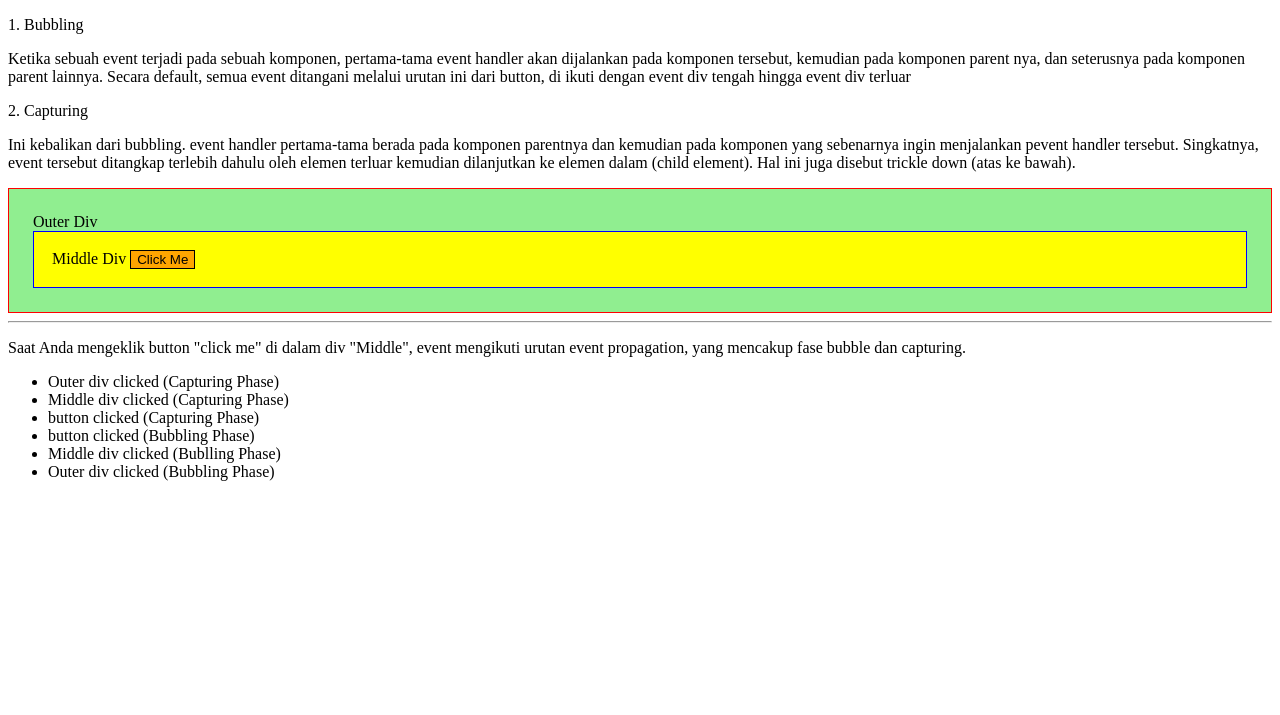
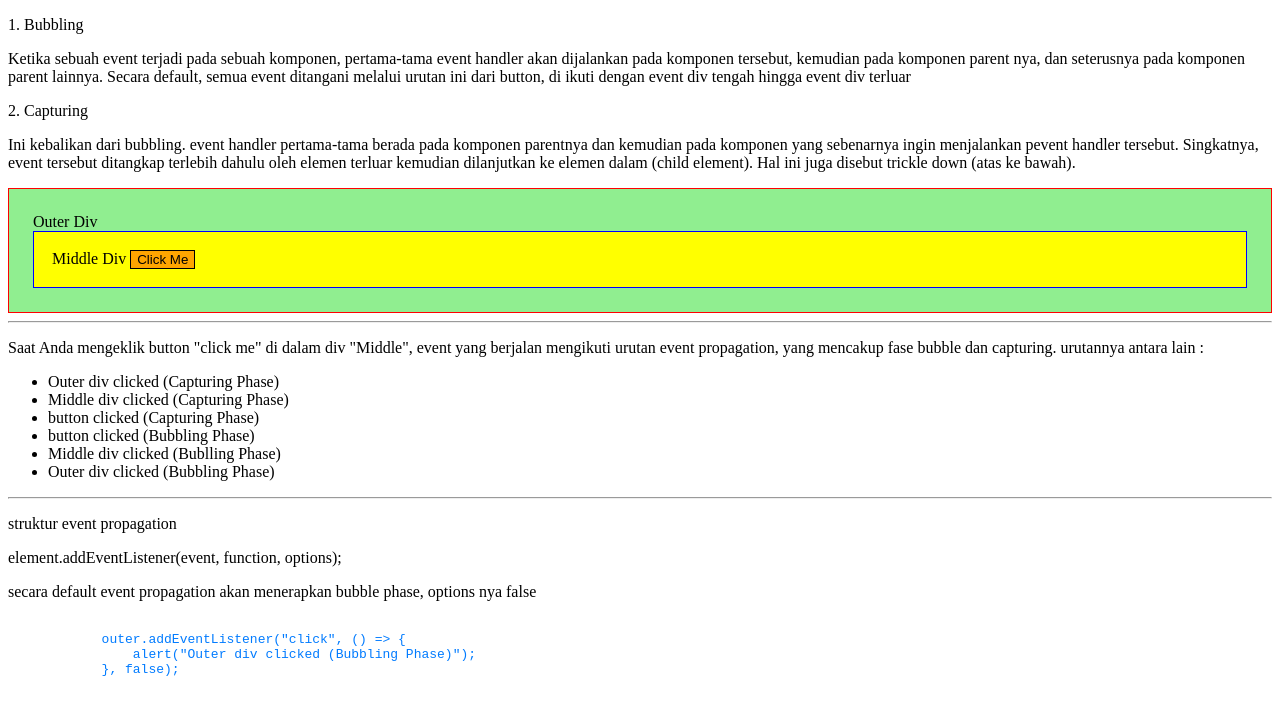
Before and after one commit to Kelompok-4-DTS3/DOM-EVENT, a plain HTML site: page index.html in a window 1280 px wide. Shown: the part 105-820 px from the top of the page. Drawn offline with Linux system fonts and the light colour scheme.

Commit message:
event propagation

```diff
--- a/index.html
+++ b/index.html
@@ -52,8 +52,7 @@
 
     <div>
         <p>
-            Saat Anda mengeklik button "click me" di dalam div "Middle", event mengikuti urutan
-            event propagation, yang mencakup fase bubble dan capturing.
+            Saat Anda mengeklik button "click me" di dalam div "Middle", event yang berjalan mengikuti urutan event propagation, yang mencakup fase bubble dan capturing. urutannya antara lain :
         </p>
         <ul>
             <li>
@@ -75,6 +74,20 @@
                 Outer div clicked (Bubbling Phase)
             </li>
         </ul>
+
+        <hr>
+        <p>
+            struktur event propagation
+        </p>
+        <p>element.addEventListener(event, function, options);</p>
+        <p>secara default event propagation akan menerapkan bubble phase, options nya false</p>
+        <pre>
+          <code style="color: #007bff;">
+            outer.addEventListener("click", () => {
+                alert("Outer div clicked (Bubbling Phase)");
+            }, false);
+          </code>
+        </pre>
     </div>
     <script>
         const outer = document.getElementById("outer");
@@ -97,7 +110,7 @@
 
          //Event Capturing
         outer.addEventListener("click", () => {
-        alert("Outer div clicked (Capturing Phase)", true);
+        alert("Outer div clicked (Capturing Phase)");
          }, true);
 
         middle.addEventListener("click", () => {
@@ -105,7 +118,7 @@
         }, true)
 
         inner.addEventListener("click", () => {
-            alert("button clicked (Capturing Phase)", true);
+            alert("button clicked (Capturing Phase)");
         }, true);
 
 
```
